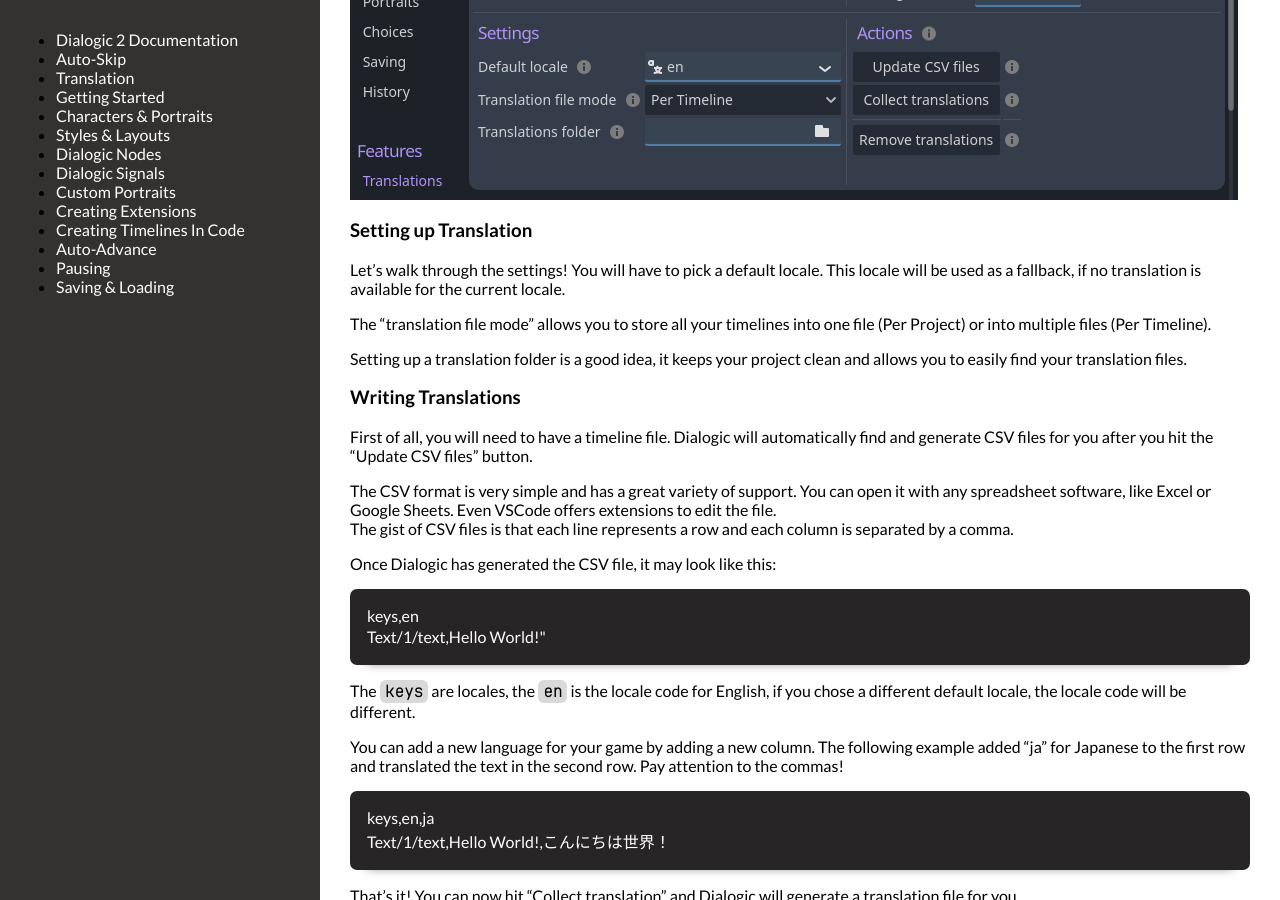
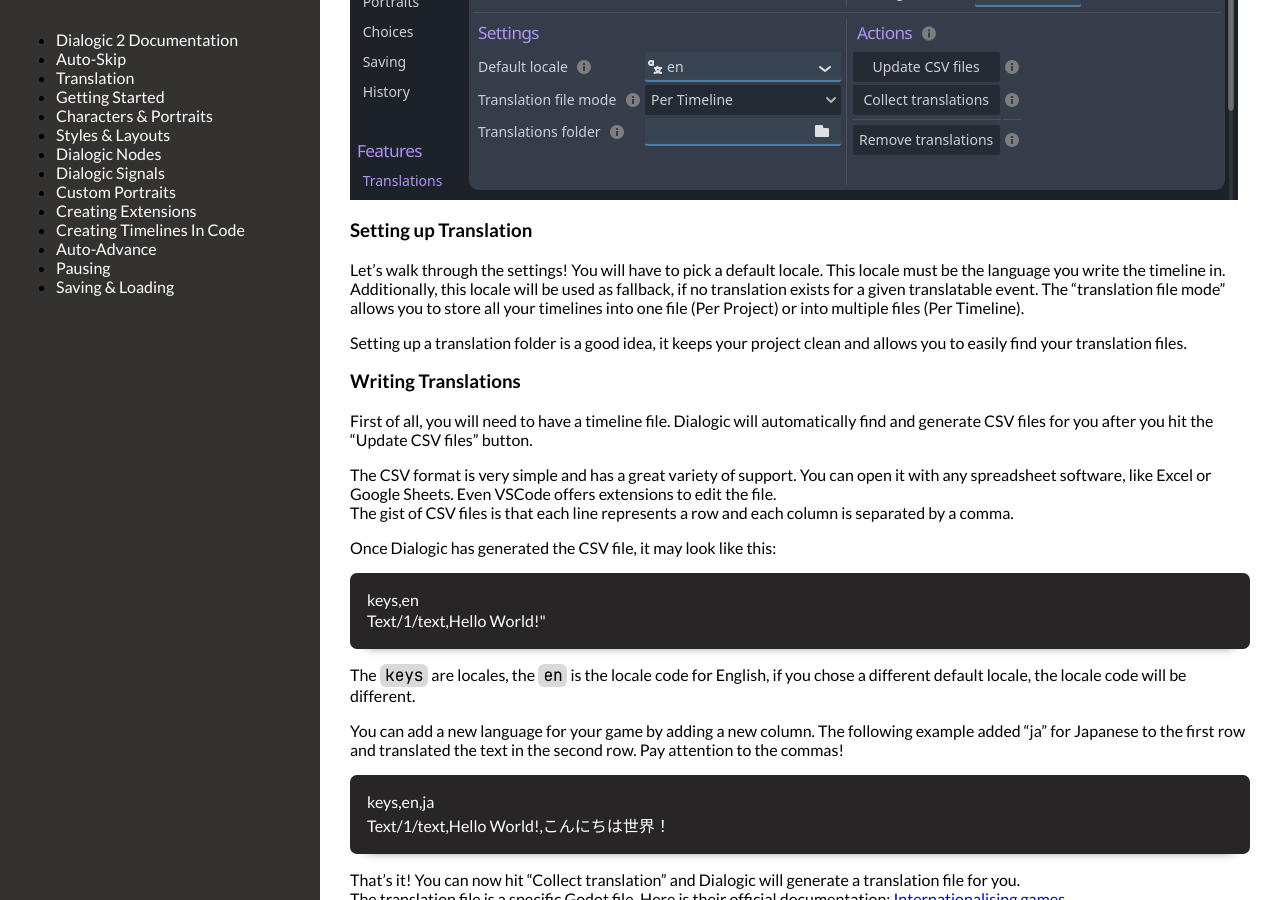
Before and after one commit to dialogic-godot/documentation, a Jekyll site: the page built from Documentation/translation.md, in a window 1280 px wide and 900 px high, scrolled down 877 px. Built offline with Jekyll 4.4.1, drawn with Linux system fonts in a browser that asks for light colours.

Commit message:
Add further information about default locale.

```diff
--- a/Documentation/translation.md
+++ b/Documentation/translation.md
@@ -34,8 +34,9 @@ In Dialogic, head to the Settings tab, a look under the Translation section. Tic
 
 ### Setting up Translation
 
-Let's walk through the settings! You will have to pick a default locale. This locale will be used as a fallback, if no translation is available for the current locale.
-
+Let's walk through the settings! You will have to pick a default locale.
+This locale must be the language you write the timeline in.
+Additionally, this locale will be used as fallback, if no translation exists for a given translatable event.
 The "translation file mode" allows you to store all your timelines into one file (Per Project) or into multiple files (Per Timeline).
 
 Setting up a translation folder is a good idea, it keeps your project clean and allows you to easily find your translation files.
```
